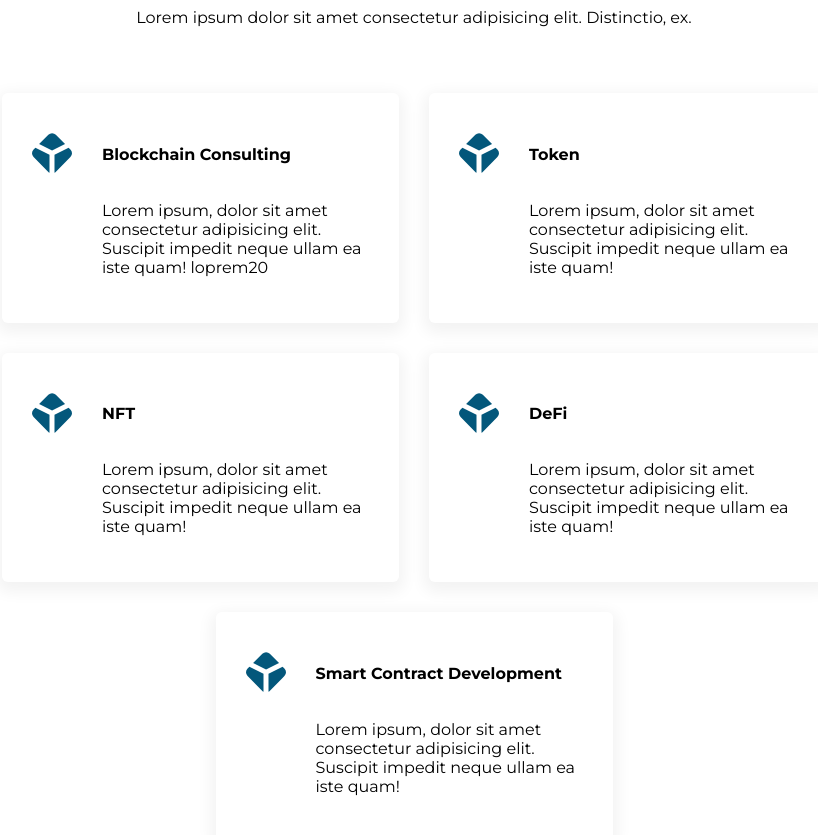
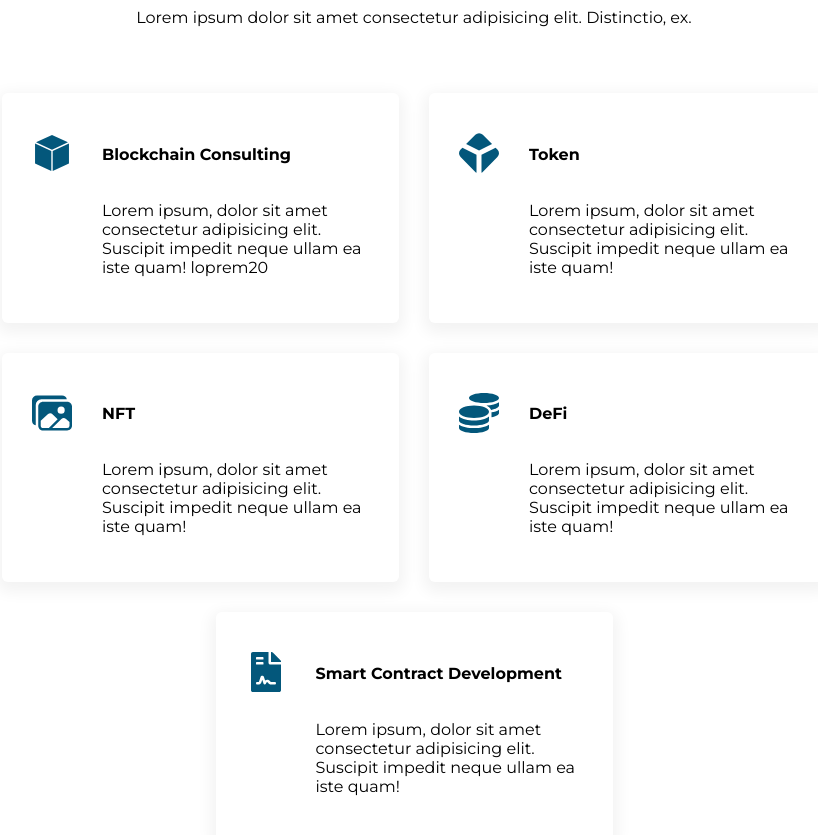
Before and after one commit to tenggaradev/tenggara-website, a Next.js app: page / in a window 1280 px wide. Shown: the part 1000-1835 px from the top of the page, without its empty margins (226-1044 px from the left). Built offline with nearby package versions, Linux system fonts and the light colour scheme.

Commit message:
udpate icon services for each service

```diff
--- a/components/Services.tsx
+++ b/components/Services.tsx
@@ -1,5 +1,8 @@
 // media
 import { SiBlockchaindotcom } from "react-icons/si"
+import { FaFileContract, FaCoins } from "react-icons/fa"
+import { GiCube } from "react-icons/gi"
+import { IoImages } from "react-icons/io5"
 // style
 import styles from "../styles/Services.module.scss"
 
@@ -18,7 +21,7 @@ const Services = () => {
           <div className={styles.card}>
             <div className={styles.icon}>
               <span>
-                <SiBlockchaindotcom />
+                <GiCube />
               </span>
             </div>
             <div className={styles.content}>
@@ -48,7 +51,7 @@ const Services = () => {
           <div className={styles.card}>
             <div className={styles.icon}>
               <span>
-                <SiBlockchaindotcom />
+                <IoImages />
               </span>
             </div>
             <div className={styles.content}>
@@ -63,7 +66,7 @@ const Services = () => {
           <div className={styles.card}>
             <div className={styles.icon}>
               <span>
-                <SiBlockchaindotcom />
+                <FaCoins />
               </span>
             </div>
             <div className={styles.content}>
@@ -78,7 +81,7 @@ const Services = () => {
           <div className={styles.card}>
             <div className={styles.icon}>
               <span>
-                <SiBlockchaindotcom />
+                <FaFileContract />
               </span>
             </div>
             <div className={styles.content}>
```
